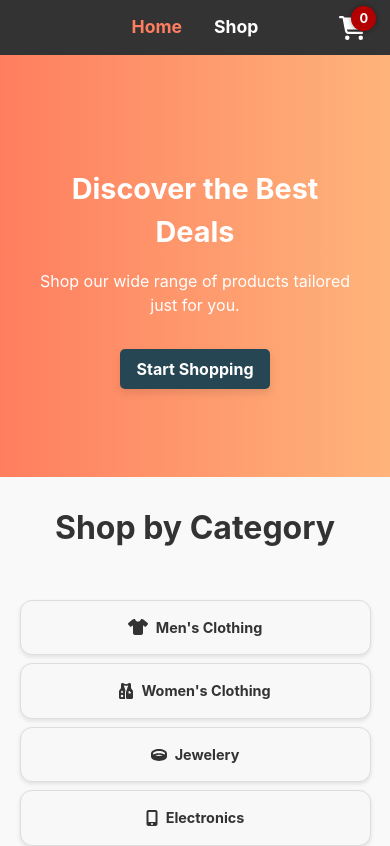
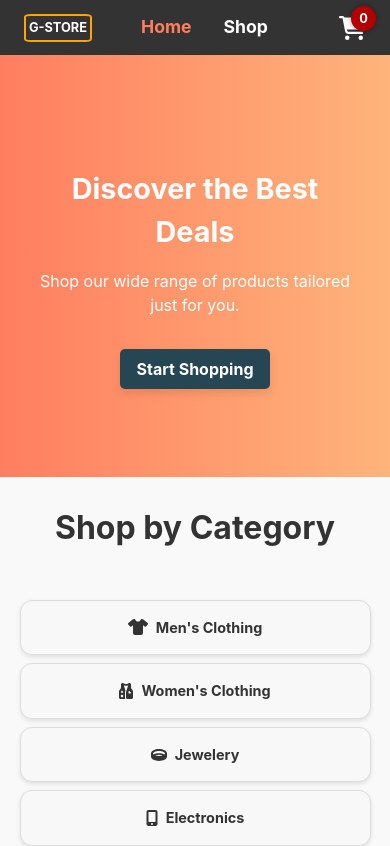
Before and after one commit to Graham4914/odin-shopping-cart, a React (Vite) app: page / in a window 390 px wide. Shown: the top 846 px of the page. Built offline with nearby package versions, Linux system fonts and the light colour scheme.

Commit message:
Finalized all features, UX/UI improvements, and performance optimizations. Ready for production!

```diff
--- a/src/components/Logo/Logo.jsx
+++ b/src/components/Logo/Logo.jsx
@@ -1,8 +1,13 @@
 import React from "react";
+import { Link } from "react-router-dom"; // ✅ Import Link for navigation
 import styles from "./Logo.module.css";
 
 const Logo = () => {
-  return <div className={styles.logo}>G-Store</div>;
+  return (
+    <Link to="/" className={styles.logo} aria-label="Go to Home Page">
+      G-Store
+    </Link>
+  );
 };
 
 export default Logo;
--- a/src/components/Logo/Logo.module.css
+++ b/src/components/Logo/Logo.module.css
@@ -11,10 +11,3 @@
     border-radius: 10%; /* Makes it a circle */
     text-transform: uppercase;
   }
-
-  @media (max-width: 800px) {
-    .logo {
-       display: none;
-
-    }
-  }
--- a/src/components/Navbar/Navbar.jsx
+++ b/src/components/Navbar/Navbar.jsx
@@ -13,7 +13,7 @@ const Navbar = () => {
 
   return (
     <nav className={styles.navbar} aria-label="Main site navigation" >
-      <div className={styles.logoWrapper}>
+      <div className={`${styles.logoWrapper} ${location.pathname.startsWith('/shop') ? styles.hideOnMobile : ''}`}>
        <Logo />
        </div>
 
--- a/src/components/Navbar/Navbar.module.css
+++ b/src/components/Navbar/Navbar.module.css
@@ -14,7 +14,7 @@
 
 .logoWrapper {
   display: flex;
-  flex: 1; /* Takes up equal space */
+  flex: 1;
   justify-content: flex-start;
   align-items: center;
 }
@@ -91,3 +91,9 @@
      padding: 0 1.5rem;
   }
 }
+
+@media (max-width: 800px) {
+  .hideOnMobile {
+    visibility: hidden;
+  }
+}
```
